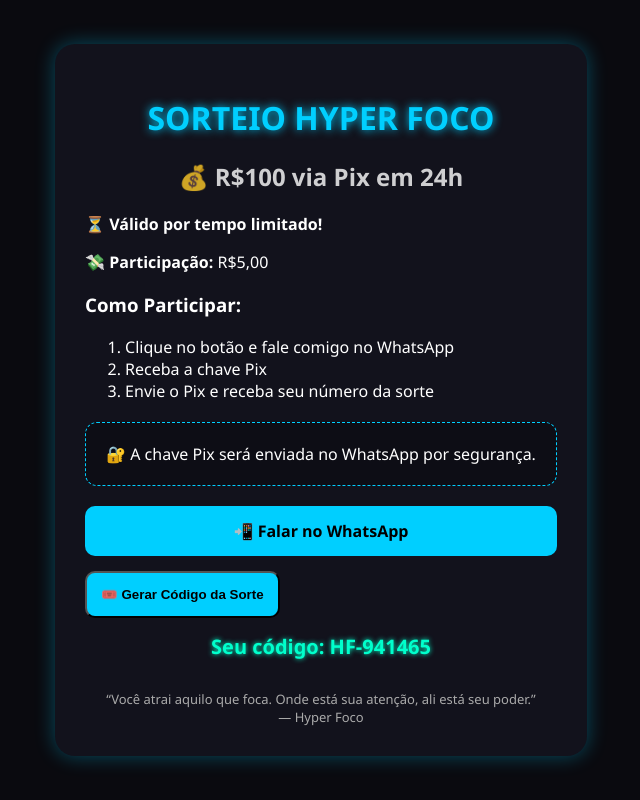
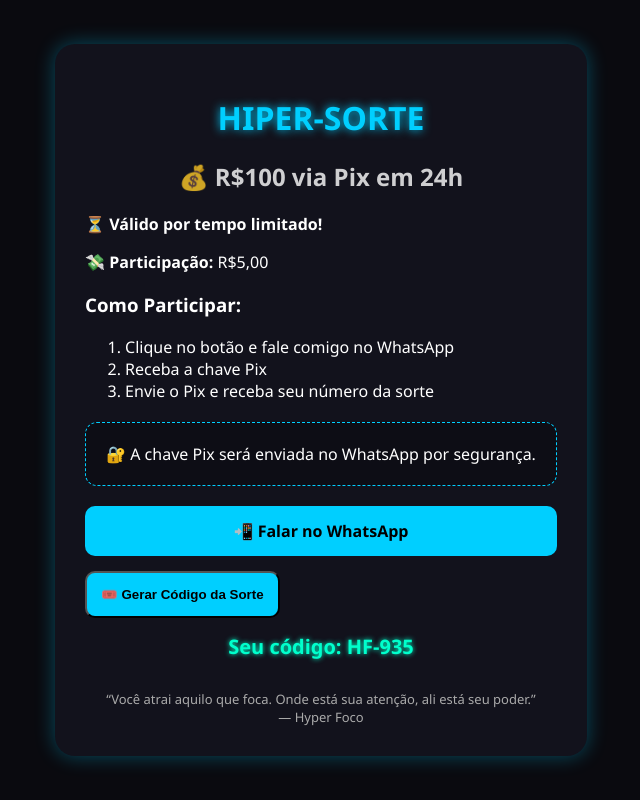
Before and after one commit to ghostman2709/KidsM1, a plain HTML site: page index.html in a window 1280 px wide. Both pictures are taken after a click on the button "🎟️ Gerar Código da Sorte". Shown: the whole page, without its empty margins (319-959 px from the left). Drawn offline with Linux system fonts and the light colour scheme.

Commit message:
Update index.html

```diff
--- a/index.html
+++ b/index.html
@@ -3,7 +3,7 @@
 <head>
   <meta charset="UTF-8" />
   <meta name="viewport" content="width=device-width, initial-scale=1.0"/>
-  <title>Sorteio Hyper Foco - R$100</title>
+  <title>Hiper-Sorte - R$100</title>
   <style>
     body {
       font-family: 'Segoe UI', sans-serif;
@@ -74,7 +74,7 @@
 </head>
 <body>
   <div class="container">
-    <h1>SORTEIO HYPER FOCO</h1>
+    <h1>HIPER-SORTE</h1>
     <h2>💰 R$100 via Pix em 24h</h2>
 
     <p><strong>⏳ Válido por tempo limitado!</strong></p>
@@ -103,8 +103,8 @@
 
   <script>
     function gerarCodigo() {
-      const num = Math.floor(Math.random() * 900000 + 100000);
-      const codigo = 'HF-' + num;
+      const num = Math.floor(Math.random() * 1000) + 1;
+      const codigo = 'HF-' + String(num).padStart(3, '0');
       document.getElementById('codigo-sorte').innerText = 'Seu código: ' + codigo;
     }
   </script>
```
